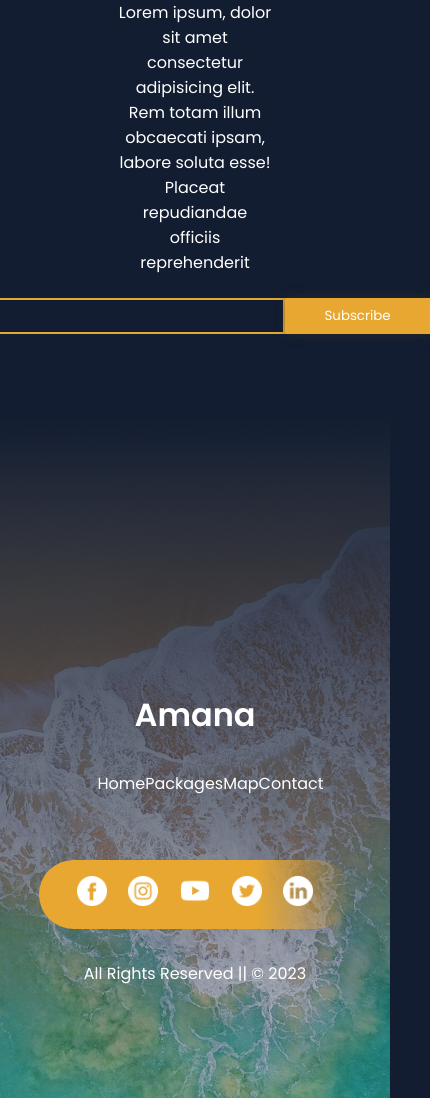
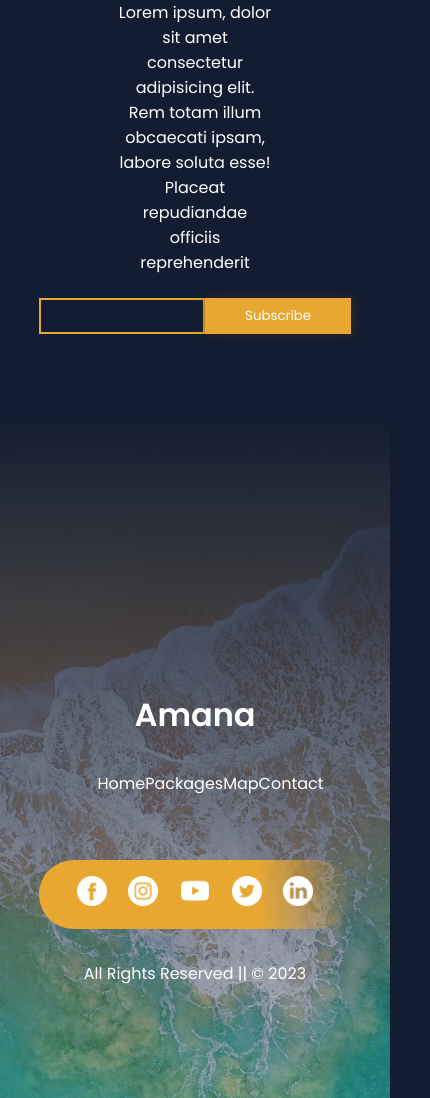
Before and after one commit to VaibhavNB/assignment.github.io, a plain HTML site: page index.html in a window 390 px wide. Shown: the part 3965-5063 px from the top of the page, 430 px wide, since content can reach past the window. Drawn offline with Linux system fonts and the light colour scheme.

Commit message:
subscribe input width given for mobile view

```diff
--- a/media.css
+++ b/media.css
@@ -49,7 +49,7 @@
         height: unset;
     }
     .subscribe-sec .mailsec input{
-        width:unset ;
+        width:80% ;
     }
     footer .social-icons{
         width: 80%;
```
